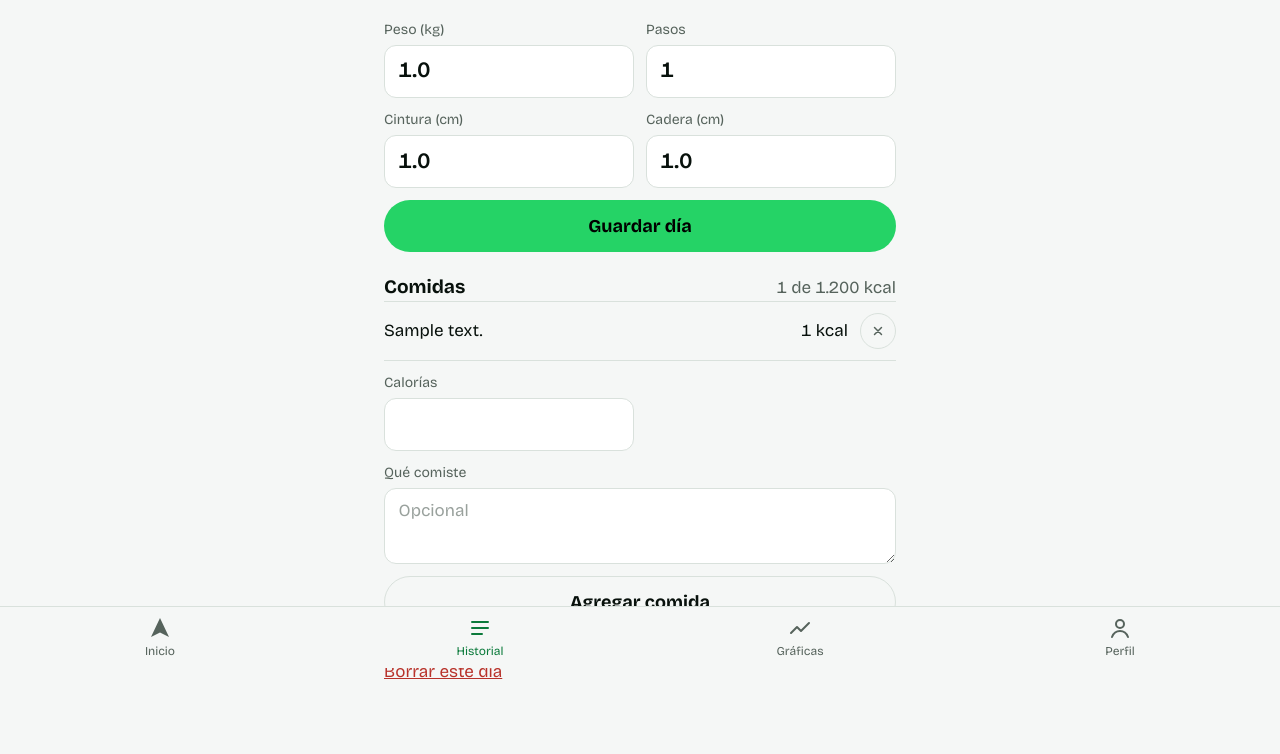
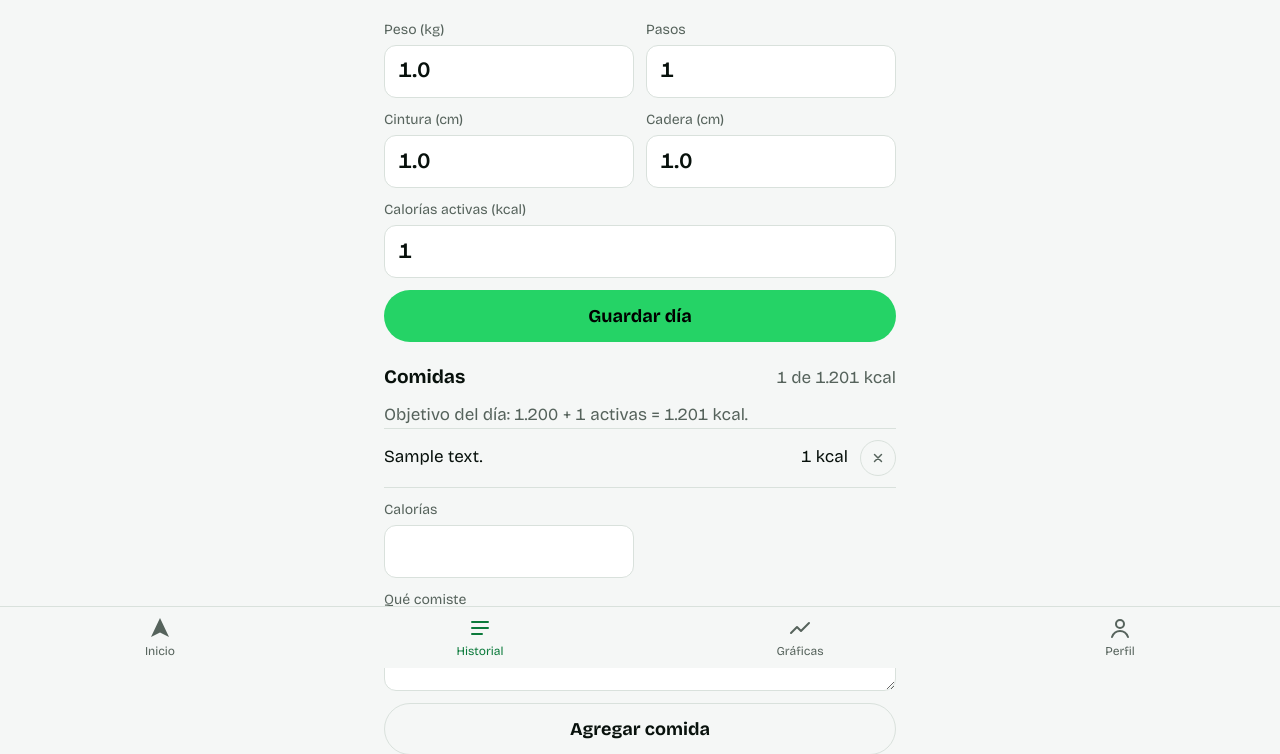
Before and after one commit to watuesta/rumbo, a Django app: page /dia/2020-01-15/ in a window 1280 px wide. Shown: the part 132-886 px from the top of the page. Before the commit the page ends 811 px from the top, so only its background shows below. Run offline with Django 5.2, Linux system fonts and the light colour scheme; a user stored in the database is signed in; tables that the repository leaves empty hold one stand-in row (values such as "Sample post").

Commit message:
Registra las calorías activas del día y las suma al objetivo
El registro diario tiene un campo de calorías activas. El objetivo del
día es el del perfil más esas calorías, y se usa en el día y en el
inicio. El historial también las muestra.

Co-Authored-By: Claude Opus 5.5 <noreply@anthropic.com>

```diff
--- a/seguimiento/calculos.py
+++ b/seguimiento/calculos.py
@@ -77,6 +77,11 @@ def calorias_objetivo(sexo, peso, altura_cm, edad):
     }
 
 
+def objetivo_del_dia(objetivo, calorias_activas):
+    """Las calorías activas del día (ejercicio, movimiento) se suman al objetivo."""
+    return objetivo + (calorias_activas or 0)
+
+
 def progreso(peso_inicial, peso_meta, peso_actual):
     """Kilos perdidos, kilos que faltan y fracción del camino recorrido (0 a 1)."""
     perdidos = peso_inicial - peso_actual
--- a/seguimiento/forms.py
+++ b/seguimiento/forms.py
@@ -84,14 +84,18 @@ class PerfilForm(forms.ModelForm):
 class RegistroDiarioForm(forms.ModelForm):
     class Meta:
         model = RegistroDiario
-        fields = ["peso", "pasos", "cintura", "cadera"]
+        fields = ["peso", "pasos", "cintura", "cadera", "calorias_activas"]
         field_classes = {"peso": DecimalFlexible, "cintura": DecimalFlexible, "cadera": DecimalFlexible}
-        labels = {"peso": "Peso", "pasos": "Pasos", "cintura": "Cintura", "cadera": "Cadera"}
+        labels = {
+            "peso": "Peso", "pasos": "Pasos", "cintura": "Cintura", "cadera": "Cadera",
+            "calorias_activas": "Calorías activas",
+        }
         widgets = {
             "peso": decimal_widget(),
             "pasos": entero_widget(),
             "cintura": decimal_widget(),
             "cadera": decimal_widget(),
+            "calorias_activas": entero_widget(),
         }
 
     def clean(self):
--- a/seguimiento/models.py
+++ b/seguimiento/models.py
@@ -53,6 +53,9 @@ class RegistroDiario(models.Model):
     fecha = models.DateField()
     peso = peso_field(verbose_name="peso (kg)", null=True, blank=True)
     pasos = models.PositiveIntegerField(null=True, blank=True, validators=[MaxValueValidator(200_000)])
+    calorias_activas = models.PositiveIntegerField(
+        "calorías activas", null=True, blank=True, validators=[MaxValueValidator(5_000)]
+    )
     cintura = medida_field("cintura (cm)")
     cadera = medida_field("cadera (cm)")
 
--- a/seguimiento/templates/seguimiento/dia.html
+++ b/seguimiento/templates/seguimiento/dia.html
@@ -30,6 +30,7 @@
     {% include "campo.html" with campo=form.pasos %}
     {% include "campo.html" with campo=form.cintura unidad="cm" %}
     {% include "campo.html" with campo=form.cadera unidad="cm" %}
+    {% include "campo.html" with campo=form.calorias_activas unidad="kcal" ancho=True %}
   </div>
   <button type="submit" class="boton">Guardar día</button>
 </form>
@@ -37,8 +38,11 @@
 <section class="seccion" aria-labelledby="titulo-comidas">
   <div class="seccion-titulo">
     <h2 id="titulo-comidas">Comidas</h2>
-    <span>{% if calorias %}{{ total_calorias }} de {{ calorias.objetivo }} kcal{% else %}{{ total_calorias }} kcal en total{% endif %}</span>
+    <span>{% if objetivo is not None %}{{ total_calorias }} de {{ objetivo }} kcal{% else %}{{ total_calorias }} kcal en total{% endif %}</span>
   </div>
+  {% if objetivo is not None and activas %}
+    <p class="ruta-nota">Objetivo del día: {{ calorias.objetivo }} + {{ activas }} activas = {{ objetivo }} kcal.</p>
+  {% endif %}
 
   {% if comidas %}
     <ul class="lista">
--- a/seguimiento/templates/seguimiento/historial.html
+++ b/seguimiento/templates/seguimiento/historial.html
@@ -11,7 +11,7 @@
         <a href="{% url 'dia' fila.fecha.isoformat %}">
           <span class="fecha">{{ fila.fecha|date:"l j \d\e F"|lower|capfirst }}</span>
           <span class="datos">
-            {% if fila.pasos is not None %}{{ fila.pasos }} pasos{% endif %}{% if fila.pasos is not None and fila.calorias %}, {% endif %}{% if fila.calorias %}{{ fila.calorias }} kcal{% endif %}{% if fila.pasos is None and not fila.calorias and fila.peso is None %}Solo medidas{% endif %}
+            {% for valor, unidad in fila.datos %}{{ valor }} {{ unidad }}{% if not forloop.last %}, {% endif %}{% empty %}{% if fila.peso is None %}Solo medidas{% endif %}{% endfor %}
           </span>
           <span class="peso">{% if fila.peso is not None %}{{ fila.peso|kg }} kg{% endif %}</span>
         </a>
--- a/seguimiento/templates/seguimiento/inicio.html
+++ b/seguimiento/templates/seguimiento/inicio.html
@@ -42,7 +42,7 @@
   <div>
     {% if calorias %}
       <dt>{% if restan >= 0 %}Te quedan{% else %}Te pasaste{% endif %}</dt>
-      <dd>{{ restan|absoluto }}<small>de {{ calorias.objetivo }} kcal</small></dd>
+      <dd>{{ restan|absoluto }}<small>de {{ objetivo }} kcal</small></dd>
     {% else %}
       <dt>Objetivo</dt>
       <dd>–<small><a href="{% url 'perfil' %}">Completa tu perfil</a></small></dd>
--- a/seguimiento/views.py
+++ b/seguimiento/views.py
@@ -75,6 +75,9 @@ def inicio(request):
     peso = ultimo.peso if ultimo else perfil.peso_inicial
     consumidas = Comida.objects.filter(usuario=request.user, fecha=hoy).aggregate(t=Sum("calorias"))["t"] or 0
     calorias = calorias_del_perfil(perfil, peso)
+    registro_hoy = RegistroDiario.objects.filter(usuario=request.user, fecha=hoy).first()
+    activas = registro_hoy.calorias_activas if registro_hoy else None
+    objetivo = calculos.objetivo_del_dia(calorias["objetivo"], activas) if calorias else None
     return render(
         request,
         "seguimiento/inicio.html",
@@ -86,7 +89,8 @@ def inicio(request):
             "promedio_pasos": calculos.promedio_pasos_semana(pasos_semana, hoy),
             "consumidas": consumidas,
             "calorias": calorias,
-            "restan": calorias["objetivo"] - consumidas if calorias else None,
+            "objetivo": objetivo,
+            "restan": objetivo - consumidas if objetivo is not None else None,
         },
     )
 
@@ -137,6 +141,8 @@ def render_dia(request, fecha, registro, form, comida_form):
     hoy = timezone.localdate()
     total_calorias = sum(c.calorias for c in comidas)
     calorias = calorias_del_perfil(request.perfil, peso_actual(request.user, request.perfil))
+    activas = registro.calorias_activas if registro else None
+    objetivo = calculos.objetivo_del_dia(calorias["objetivo"], activas) if calorias else None
     return render(
         request,
         "seguimiento/dia.html",
@@ -151,6 +157,8 @@ def render_dia(request, fecha, registro, form, comida_form):
             "comidas": comidas,
             "total_calorias": total_calorias,
             "calorias": calorias,
+            "activas": activas,
+            "objetivo": objetivo,
         },
     )
 
@@ -197,11 +205,15 @@ def historial(request):
     filas = []
     for f in sorted(registros.keys() | calorias.keys(), reverse=True):
         registro = registros.get(f)
+        datos = [
+            (registro.pasos if registro else None, "pasos"),
+            (calorias.get(f, {}).get("total"), "kcal"),
+            (registro.calorias_activas if registro else None, "activas"),
+        ]
         filas.append({
             "fecha": f,
             "peso": registro.peso if registro else None,
-            "pasos": registro.pasos if registro else None,
-            "calorias": calorias.get(f, {}).get("total"),
+            "datos": [(valor, unidad) for valor, unidad in datos if valor is not None],
         })
     pagina = Paginator(filas, 30).get_page(request.GET.get("pagina"))
     return render(request, "seguimiento/historial.html", {"pagina": pagina})
```
Also changed, not shown: seguimiento/tests/test_calculos.py (+8 -0 lines), seguimiento/tests/test_vistas.py (+37 -7 lines), seguimiento/migrations/0004_calorias_activas.py (added).
